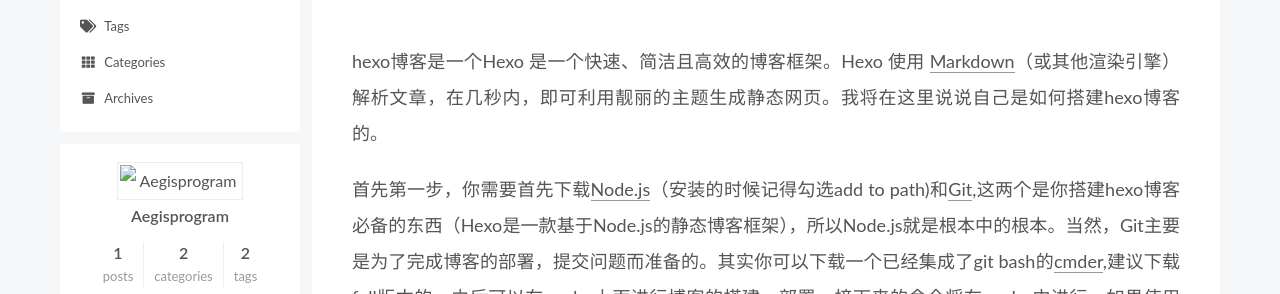
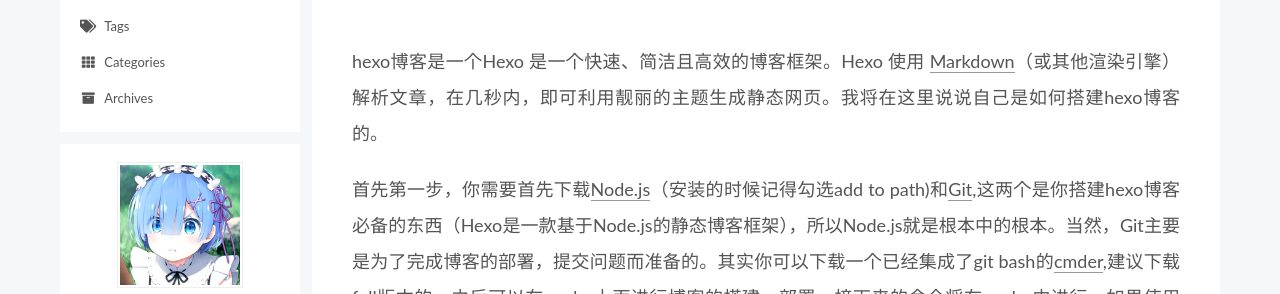
Before and after one commit to sandeepmishratech/Aegisprogram.github.io, a plain HTML site: page 2021/06/24/How-to-build-your-hexo-blog/index.html in a window 1280 px wide. Shown: the part 198-492 px from the top of the page. Drawn offline with Linux system fonts and the light colour scheme; some packages are replaced by stand-ins of ours; a script that the page names is missing.

Commit message:
Site updated: 2021-06-26 13:32:18

```diff
--- a/2021/06/24/How-to-build-your-hexo-blog/index.html
+++ b/2021/06/24/How-to-build-your-hexo-blog/index.html
@@ -172,7 +172,7 @@
     <link itemprop="mainEntityOfPage" href="http://example.com/2021/06/24/How-to-build-your-hexo-blog/">
 
     <span hidden itemprop="author" itemscope itemtype="http://schema.org/Person">
-      <meta itemprop="image" content="/%5Cimages%5C%E8%95%BE%E5%A7%86.jpg">
+      <meta itemprop="image" content="/images/%E8%95%BE%E5%A7%86.jpg">
       <meta itemprop="name" content="Aegisprogram">
       <meta itemprop="description" content="">
     </span>
@@ -395,7 +395,7 @@
       <div class="site-overview-wrap sidebar-panel">
         <div class="site-author motion-element" itemprop="author" itemscope itemtype="http://schema.org/Person">
     <img class="site-author-image" itemprop="image" alt="Aegisprogram"
-      src="/%5Cimages%5C%E8%95%BE%E5%A7%86.jpg">
+      src="/images/%E8%95%BE%E5%A7%86.jpg">
   <p class="site-author-name" itemprop="name">Aegisprogram</p>
   <div class="site-description" itemprop="description"></div>
 </div>
```
Also changed, not shown: about/index.html (+1 -1 lines), archives/2021/06/index.html (+1 -1 lines), archives/2021/index.html (+1 -1 lines), archives/index.html (+1 -1 lines), categories/index.html (+1 -1 lines), categories/文字博客/Hexo/index.html (+1 -1 lines), categories/文字博客/index.html (+1 -1 lines), index.html (+2 -2 lines), tags/index.html (+1 -1 lines), tags/教程/index.html (+1 -1 lines), tags/文字博客/index.html (+1 -1 lines).
